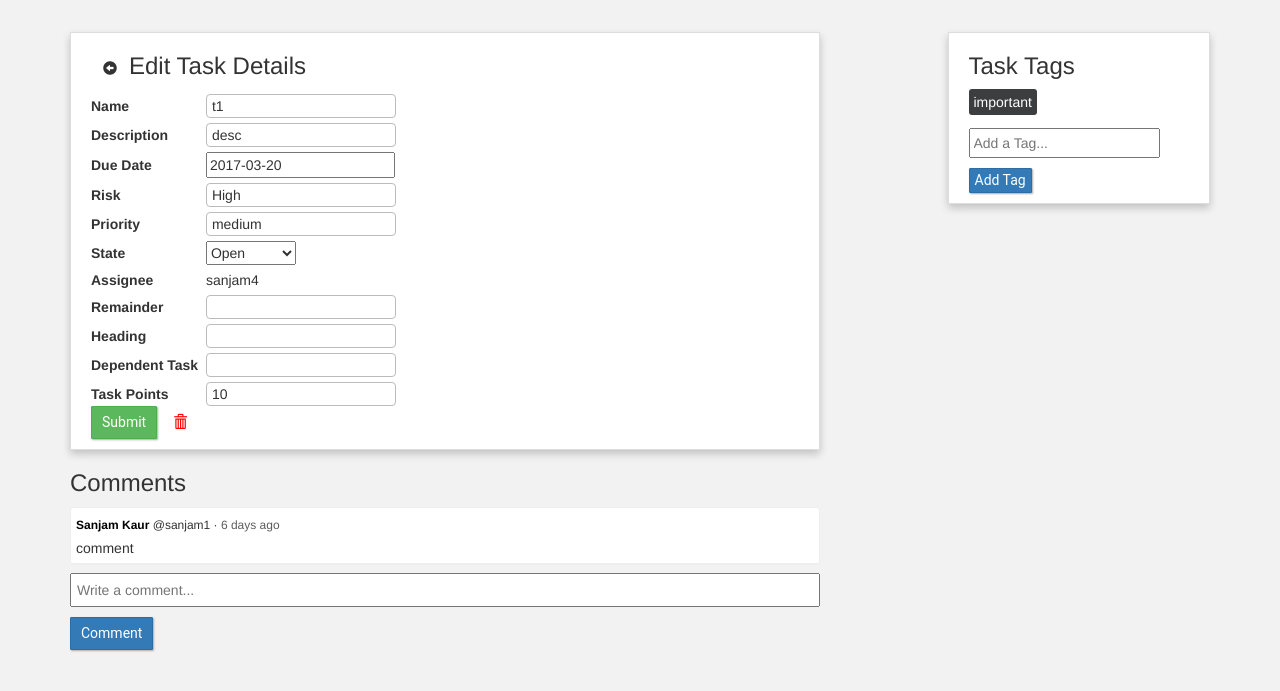
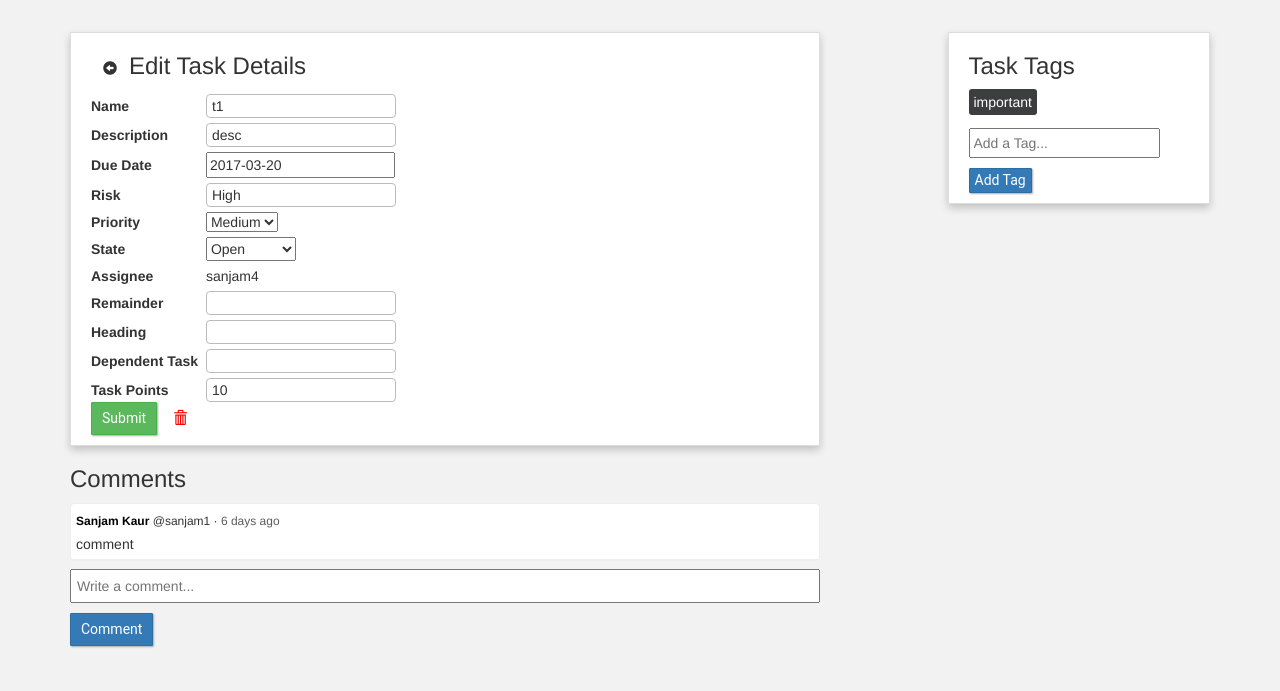
Before and after one commit to sanjamkr/ProTrack, a Django app: page /Tracker/edit_task/5/ in a window 1280 px wide, after a click that opens the changed part. Shown: the part 58-749 px from the top of the page. Run offline with Django 3.2, Linux system fonts and the light colour scheme; a user stored in the database is signed in; data comes from the database, SQL or seed files in the repository; both versions use the stored data as it was after the commit; parts of the project's set-up code (start-up, migrations or seed data) failed here and were passed over; some libraries are stand-ins or nearby versions.

Commit message:
Add Task

```diff
--- a/Tracker/forms.py
+++ b/Tracker/forms.py
@@ -63,7 +63,6 @@ class NewTask(ModelForm):
         'tname': forms.TextInput(attrs={'class': 'taskinput taskname'}),
         'desc': forms.TextInput(attrs={'class': 'taskinput taskname'}),
         'tp': forms.NumberInput(attrs={'class': 'taskinput taskpoint'}),
-        'priority': forms.TextInput(attrs={'class': 'taskinput priority'}),
         'heading': forms.TextInput(attrs={'class': 'taskinput heading'}),
         'dep_task': forms.TextInput(attrs={'class': 'taskinput dep_task'}),
         'remainder': forms.TextInput(attrs={'class': 'taskinput remainder'}),
--- a/Tracker/static/Tracker/style.css
+++ b/Tracker/static/Tracker/style.css
@@ -511,13 +511,12 @@ overflow-y: auto;}
 .notitime {
     color: #888;
 }
-.taskinput, #id_state, #id_tsprint, #id_assign, .sprintinput, .sprintinput
-{
+.taskinput, #id_state, #id_tsprint, #id_assign, .sprintinput, .sprintinput, #id_priority{
     width: 100%;
 
 }
 /*Task Fields*/
-.taskinput, #id_state, #id_tsprint, #id_assign, #id_due_date_month,#id_due_date_day, #id_due_date_year{
+.taskinput, #id_state, #id_tsprint, #id_assign, #id_due_date_month,#id_due_date_day, #id_due_date_year,  #id_priority{
     border: #bbb 1px solid;
     border-radius: 4px;
     padding-left: 5px;
@@ -536,8 +535,7 @@ overflow-y: auto;}
     padding-left: 5px;
 }
 /*Select Fields*/
-#id_state, #id_tsprint, #id_assign, #id_due_date_month,#id_due_date_day, /* Add Task Fields */
-#id_due_date_year,
+#id_state, #id_tsprint, #id_assign, #id_due_date_month,#id_due_date_day, #id_priority, #id_due_date_year, /* Add Task Fields */
 #id_newtask-state, #id_newtask-tsprint, #id_newtask-assign, /*Edit Task Fields */
 #id_newtask-due_date_month,#id_newtask-due_date_day, #id_newtask-due_date_year,
 #id_start_date_month, #id_start_date_day, #id_start_date_year, /*Add Sprint Field */
--- a/Tracker/templates/Tracker/edit_sprint.html
+++ b/Tracker/templates/Tracker/edit_sprint.html
@@ -19,7 +19,10 @@ function confirmDelete(){
 var result = confirm("Are you sure you want to delete this sprint?");
 if (result == true) {
     window.location.href = "{% url 'delete_sprint' sprint.id %}";
+    return true;
 }
+else
+    return false;
 
 }
 </script>
--- a/Tracker/templates/Tracker/edit_task.html
+++ b/Tracker/templates/Tracker/edit_task.html
@@ -17,8 +17,10 @@ function confirmDelete(){
 var result = confirm("Are you sure you want to delete this task?");
 if (result == true) {
     window.location.href = "{% url 'delete_task' task.id %}";
+    return true;
 }
-
+else
+    return false;
 }
 
 </script>
--- a/Tracker/views/task_views.py
+++ b/Tracker/views/task_views.py
@@ -48,7 +48,7 @@ def edit_task(request,task_id):
 
         if formc.is_valid():
             new_comment = formc.save()
-            if(t.assign != user):
+            if(new_comment.task.assign != user):
                 n = notification.objects.create(type='nc', member=new_comment.task.assign, othermember = user.username, content=new_comment.comment, urlid=t.id, read=False, noti_date = new_comment.ccreated)
             #if user.username in new_comment.comment:
             #    n2 = notification.objects.create(type='mc', member=t.assign, othermember = user.username, content=new_comment.comment, urlid=t.id, read=False, noti_date = new_comment.ccreated)
```
Also changed, not shown: db.sqlite3.
